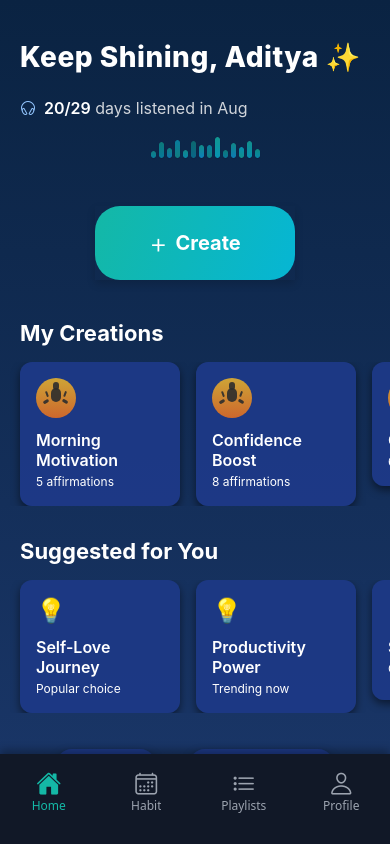
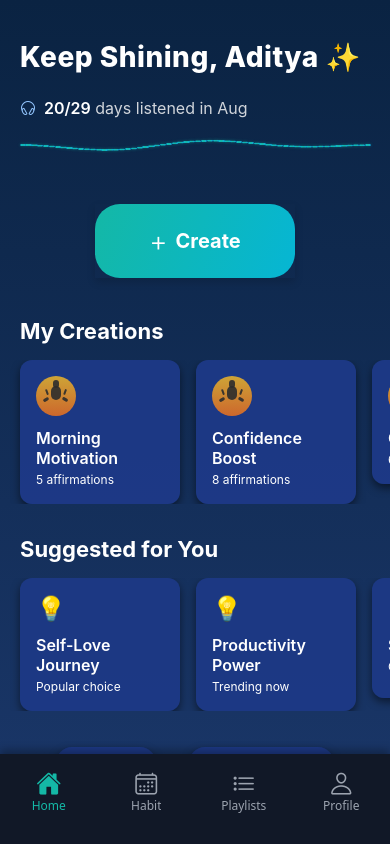
Before and after one commit to adityascript/UpliftAI, a React Native app: screen /Home in a window 390 px wide. Built offline with nearby package versions, Linux system fonts and the light colour scheme.

Commit message:
String animation version 1

```diff
--- /dev/null
+++ b/components/AnimatedWaveString.js
@@ -0,0 +1,136 @@
+import React, { useEffect, useRef } from 'react';
+import { View, Animated, StyleSheet, Dimensions, Easing } from 'react-native';
+import { LinearGradient } from 'expo-linear-gradient';
+
+
+
+const AnimatedWaveString = () => {
+  const screenWidth = Dimensions.get('window').width;
+  const stringWidth = screenWidth * 0.9; // 90% of screen width for better span
+  const numSegments = 60; // More segments for smoother wave
+
+  const animationValue = useRef(new Animated.Value(0)).current;
+
+  useEffect(() => {
+    const waveAnimation = Animated.loop(
+      Animated.timing(animationValue, {
+        toValue: 1,
+        duration: 5000, // Slower for more calming effect
+        useNativeDriver: true,
+        easing: Easing.linear,
+      })
+    );
+
+    waveAnimation.start();
+
+    return () => {
+      animationValue.stopAnimation();
+    };
+  }, []);
+
+  const renderWaveSegments = () => {
+    const segments = [];
+
+    for (let i = 0; i < numSegments; i++) {
+      const segmentWidth = stringWidth / numSegments;
+      const x = i * segmentWidth;
+
+      // Calculate distance from center for amplitude tapering
+      const centerRatio = i / (numSegments - 1); // 0 to 1
+      const distanceFromCenter = Math.abs(centerRatio - 0.5) * 2; // 0 at center, 1 at edges
+
+      // Smooth amplitude tapering with curved falloff
+      const maxAmplitude = 8;
+      const minAmplitude = 0.5;
+      const amplitudeCurve = Math.cos(distanceFromCenter * Math.PI / 2); // Cosine for smooth falloff
+      const amplitude = minAmplitude + (maxAmplitude - minAmplitude) * amplitudeCurve;
+
+      // Multiple wave frequencies for natural movement
+      const basePhase = i * 0.15; // Base wave phase
+      const secondaryPhase = i * 0.08; // Secondary wave phase
+
+      const animatedTransform = animationValue.interpolate({
+        inputRange: [0, 1],
+        outputRange: [0, 2 * Math.PI],
+        extrapolate: 'clamp',
+      });
+
+      segments.push(
+        <Animated.View
+          key={i}
+          style={[
+            styles.waveSegment,
+            {
+              left: x,
+              width: segmentWidth + 0.5, // Slight overlap for seamless appearance
+              transform: [
+                {
+                  translateY: animatedTransform.interpolate({
+                    inputRange: [0, 2 * Math.PI],
+                    outputRange: [
+                      (Math.sin(basePhase) * 0.7 + Math.sin(secondaryPhase) * 0.3) * amplitude,
+                      (Math.sin(basePhase + 2 * Math.PI) * 0.7 + Math.sin(secondaryPhase + 2 * Math.PI) * 0.3) * amplitude
+                    ],
+                    extrapolate: 'clamp',
+                  }),
+                },
+              ],
+            },
+          ]}
+        >
+          <LinearGradient
+            colors={['#06B6D4', '#14B8A6', '#0EA5E9']}
+            start={{ x: 0, y: 0 }}
+            end={{ x: 1, y: 0 }}
+            style={styles.gradientSegment}
+          />
+        </Animated.View>
+      );
+    }
+
+    return segments;
+  };
+
+  return (
+    <View style={styles.container}>
+      <View style={[styles.stringContainer, { width: stringWidth }]}>
+        {renderWaveSegments()}
+      </View>
+    </View>
+  );
+};
+
+const styles = StyleSheet.create({
+  container: {
+    alignItems: 'center',
+    paddingVertical: 12,
+    height: 50,
+  },
+  stringContainer: {
+    height: 30,
+    position: 'relative',
+    overflow: 'visible', // Allow wave to extend slightly outside
+  },
+  waveSegment: {
+    position: 'absolute',
+    height: 2.5,
+    borderRadius: 1.25,
+    top: '50%',
+    marginTop: -1.25,
+    overflow: 'hidden',
+    shadowColor: '#14B8A6',
+    shadowOffset: {
+      width: 0,
+      height: 0,
+    },
+    shadowOpacity: 0.4,
+    shadowRadius: 3,
+    elevation: 3,
+  },
+  gradientSegment: {
+    flex: 1,
+    borderRadius: 1.25,
+  },
+});
+
+export default AnimatedWaveString;
--- a/components/ProgressIndicator.js
+++ b/components/ProgressIndicator.js
@@ -1,7 +1,7 @@
 import React from 'react';
 import { View, Text, StyleSheet } from 'react-native';
 import { Ionicons } from '@expo/vector-icons';
-import AnimatedWaveform from './AnimatedWaveform';
+import AnimatedWaveString from './AnimatedWaveString';
 
 const ProgressIndicator = () => {
   // Get current date info
@@ -39,7 +39,7 @@ const ProgressIndicator = () => {
           <Text style={styles.normalText}> days listened in {currentMonthName}</Text>
         </Text>
       </View>
-      <AnimatedWaveform />
+      <AnimatedWaveString />
     </View>
   );
 };
```
